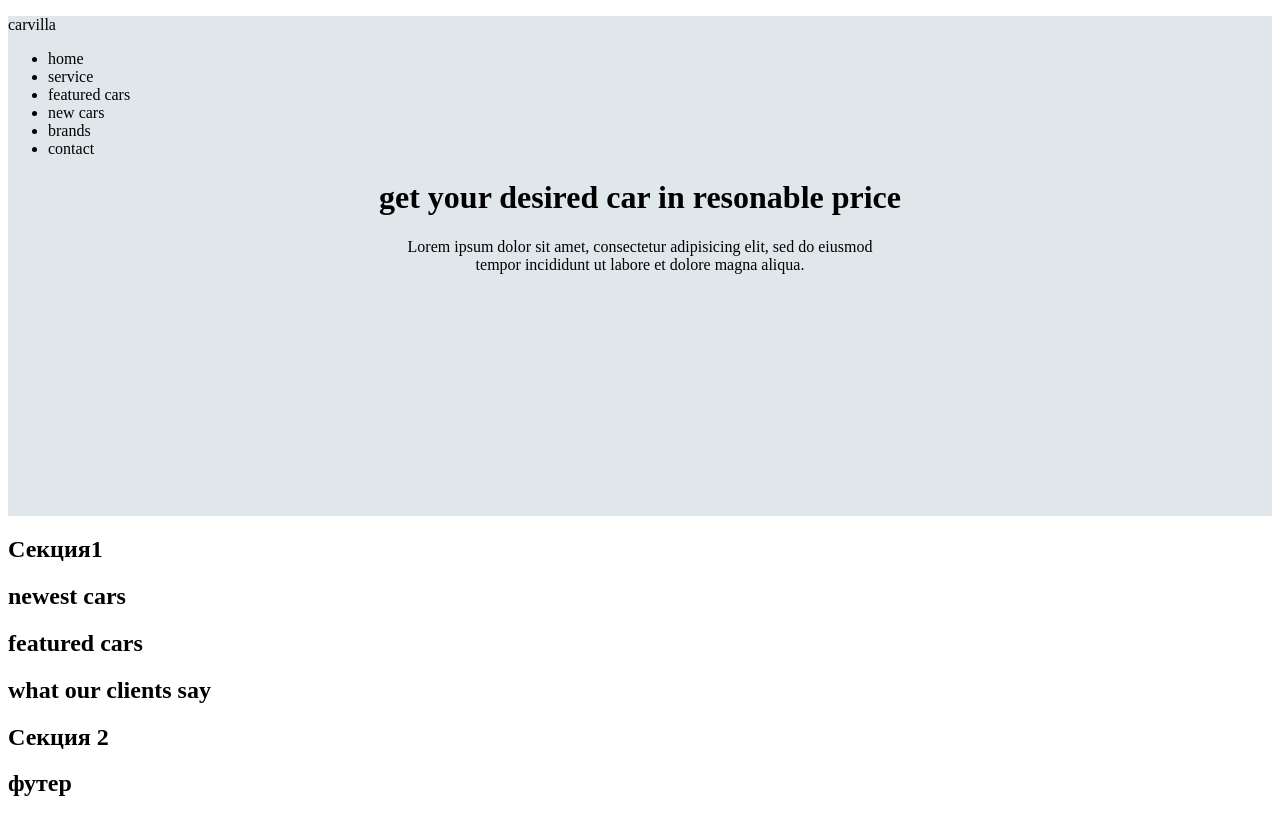
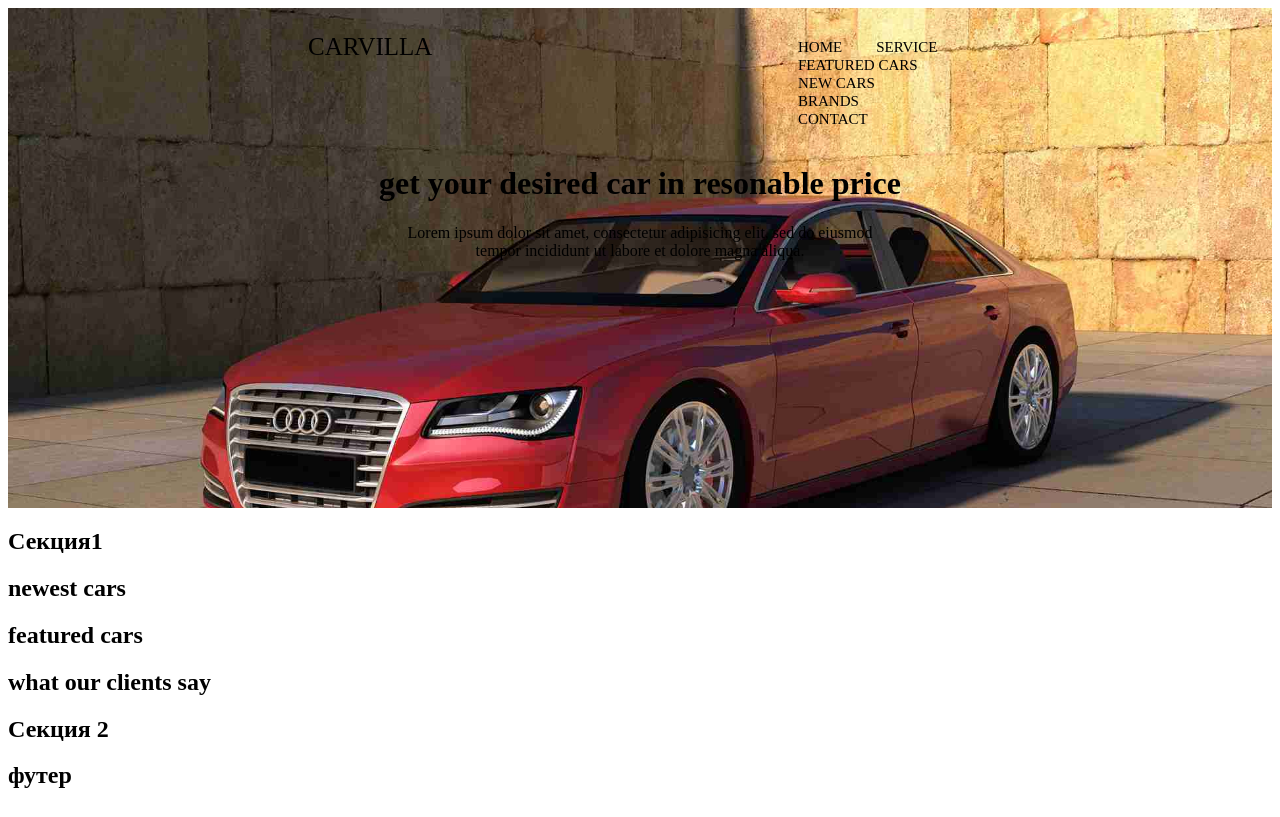
Before and after one commit to LEV3457/task3, a plain HTML site: page index (3).html in a window 1280 px wide. Drawn offline with Linux system fonts and the light colour scheme.

Commit message:
Add files via upload

```diff
--- a/index (3).html
+++ b/index (3).html
@@ -14,9 +14,9 @@
 
 
     <header class="header_get">
-
-        <p>carvilla</p>
-    <ul>
+    <div class="container">
+        <p class="logo">carvilla</p>
+        <ul class="menu">
             <li>home</li>
             <li>service</li>
             <li>featured cars</li>
@@ -24,6 +24,7 @@
             <li>brands</li>
             <li>contact</li>
         </ul>
+    </div>
         <h1 class="h1_main">get your desired car in resonable price</h1>
         <p class="lorem">Lorem ipsum dolor sit amet, consectetur adipisicing elit, sed do eiusmod <br> tempor incididunt ut labore et dolore magna aliqua.</p>
     </header>
--- a/style.css
+++ b/style.css
@@ -3,10 +3,38 @@
 .header_get{
     background-color: rgba(158, 180, 192, 0.322);
     height: 500px;
-}
+    padding-left: 300px;
+    padding-right: 300px;
+    background-image: url('welcome-banner.jpg');
+    background-repeat: no-repeat;
+    background-size: cover;
+  }
 .h1_main{
     text-align: center;
 }
 .lorem{
     text-align: center;
 }
+
+.container{
+    display: grid;
+
+    grid-template-columns: 450px 1fr;
+
+}
+.logo{
+    text-transform: uppercase;
+    font-size: 25px;
+}
+
+.menu{
+    margin-top: 30px;
+}
+
+
+.menu li{
+    display: inline;
+    margin-right: 30px;
+    text-transform: uppercase;
+    font-size: 15px;
+}
```
Also changed, not shown: welcome-banner.jpg (added). Lines whose indentation alone changed are shown as unchanged.
